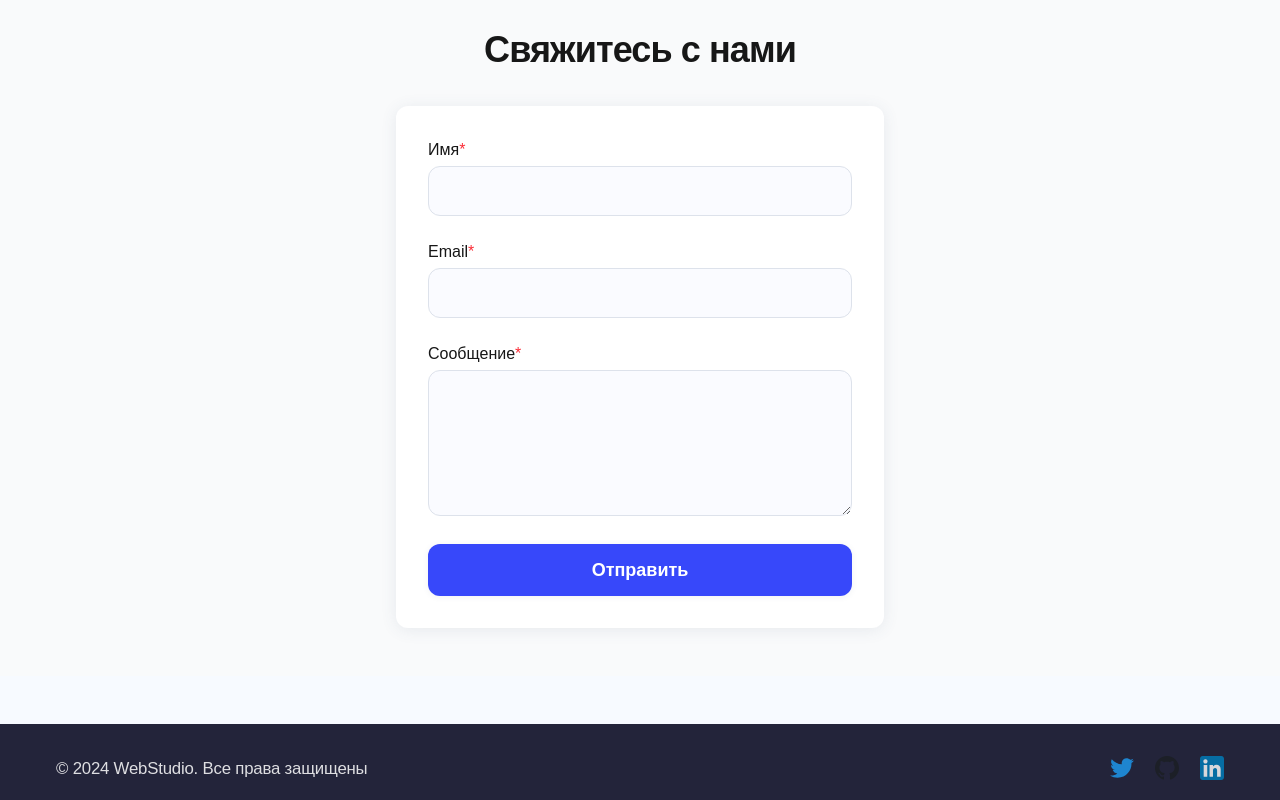
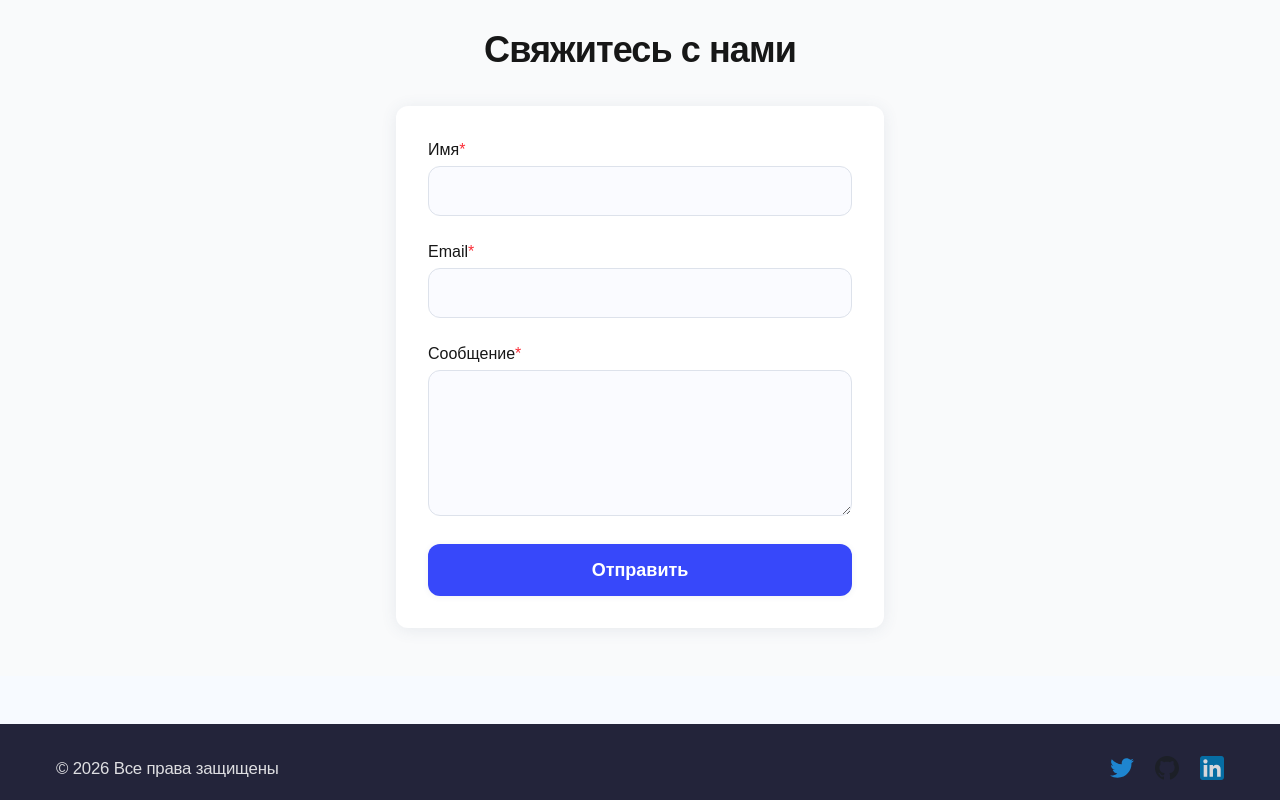
Before and after one commit to Artyr2077/my-landing, a Next.js app: page / in a window 1280 px wide. Shown: the part 1613-2413 px from the top of the page. Built offline with nearby package versions, Linux system fonts and the light colour scheme.

Commit message:
fix: update footer year to dynamic

```diff
--- a/components/Footer.tsx
+++ b/components/Footer.tsx
@@ -32,7 +32,7 @@ const Footer = () => {
             letterSpacing: "-0.2px"
           }}
         >
-          © 2024 WebStudio. Все права защищены
+          © {new Date().getFullYear()} Все права защищены
         </div>
         <div className="footer-socials" style={{ display: "flex", gap: "1.3rem" }}>
           <a
```
